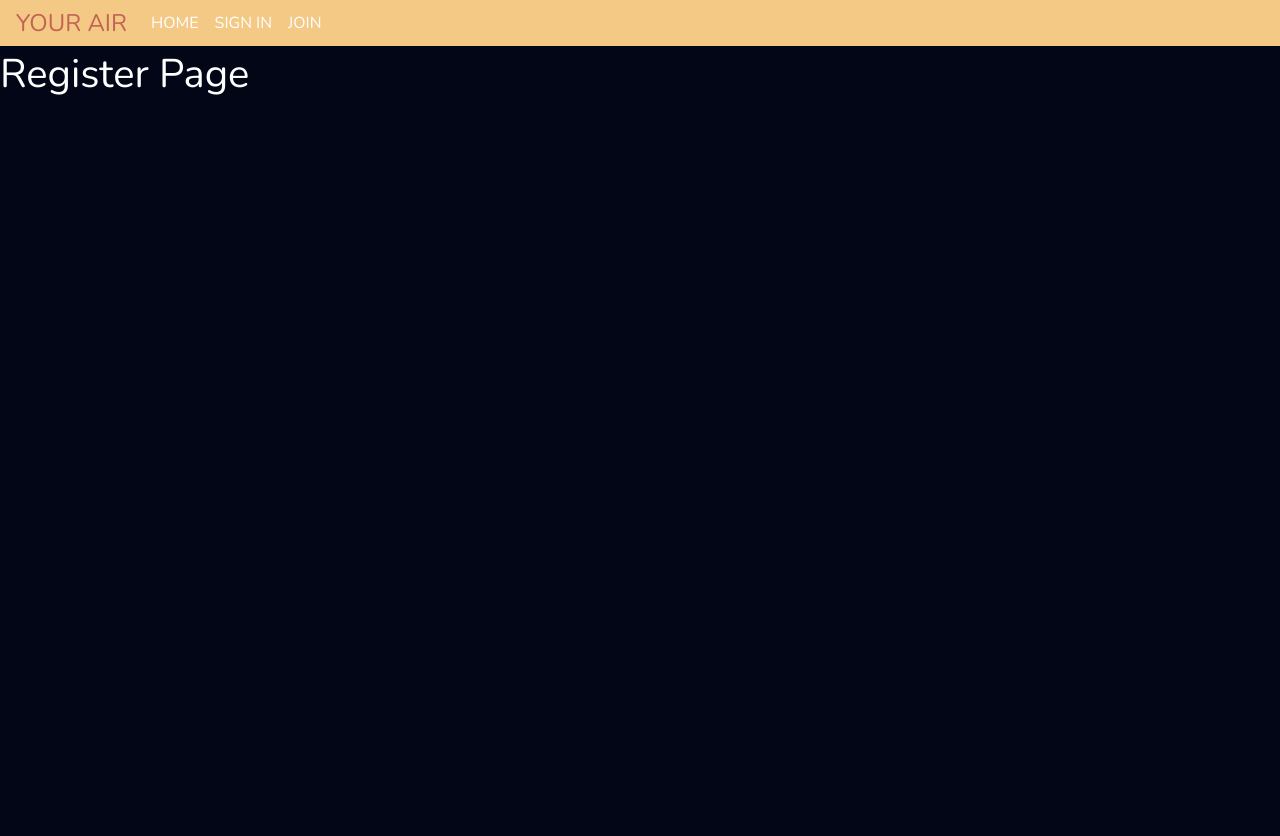
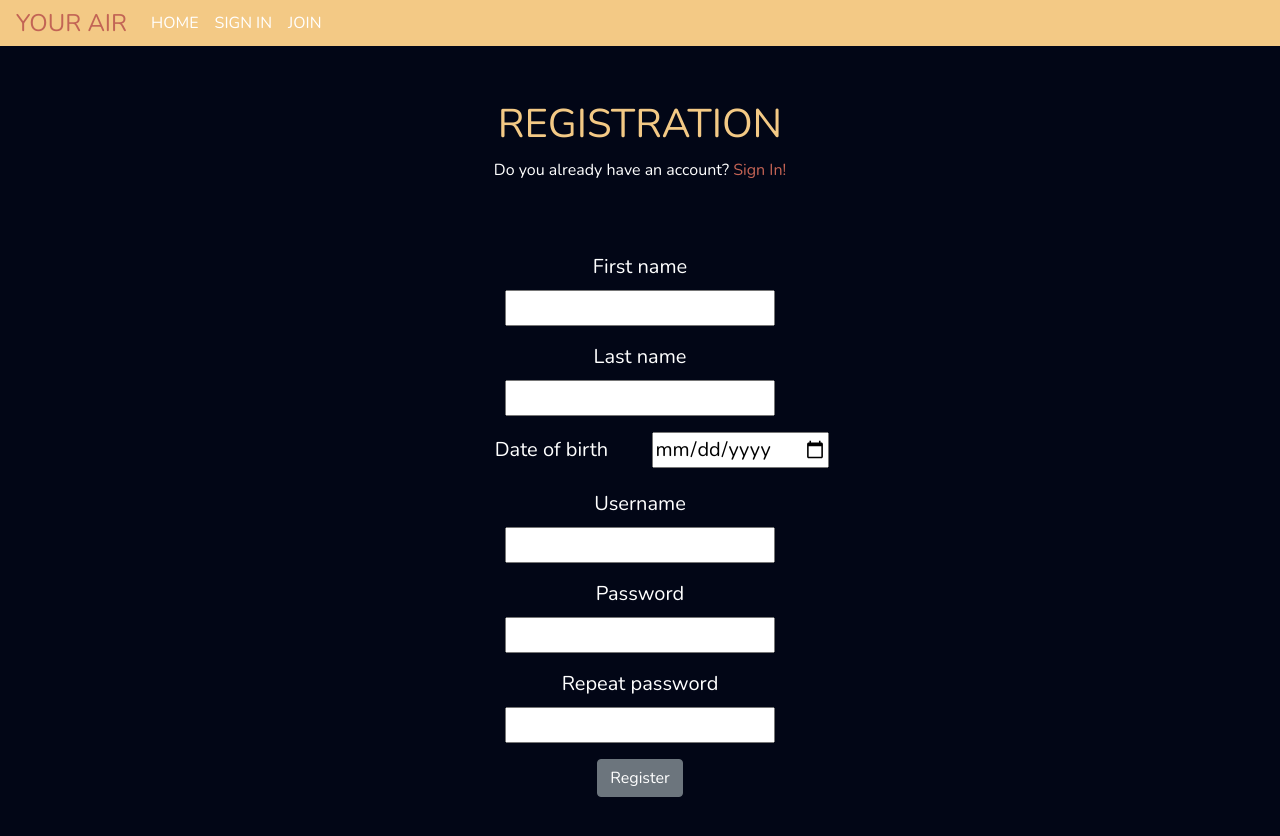
Before and after one commit to EwaCzar123/pp-web, an Angular app: page /join in a window 1280 px wide. Shown: the top 836 px of the page. Before the commit the page ends 800 px from the top, so only its background shows below. Built offline with nearby package versions, Linux system fonts and the light colour scheme.

Commit message:
Tworzenie formularzy: rejestracja+logowanie

```diff
--- a/src/app/login/sign-in.component.css
+++ b/src/app/login/sign-in.component.css
@@ -1,11 +1,14 @@
-div{
-    color:white;
-    font-size: 20px;
+div {
+  color: white;
+  font-size: 20px;
 }
-p{
-    color: red;
+p {
+  color: red;
 }
-.row{
-    text-align: center;
-    margin:70px 400px;
+.row {
+  text-align: center;
+  margin: 70px 400px;
 }
+.row label {
+  width: 300px;
+}
--- a/src/app/login/sign-in.component.html
+++ b/src/app/login/sign-in.component.html
@@ -1,3 +1,4 @@
+<!--
 <h1 style="text-align: center; color: #F3C985; margin:100px auto 10px auto ;">Logowanie</h1>
 <p style="color: white; text-align:center;">Nie masz jeszcze konta? <a style="color:#C56455" href="/join">Zarejestruj Się!</a></p>
 <div class="row">
@@ -32,3 +33,33 @@
     </div>
 
 </div>
+-->
+<h1 style="text-align: center; color: #f3c985; margin: 100px auto 10px auto;">
+  LOGIN
+</h1>
+<p style="color: white; text-align: center;">
+  Don't you have an account?
+  <a style="color: #c56455;" href="/join"> Join us!</a>
+</p>
+
+<div class="row">
+  <div class="col-xs-12 col-md-12 col-md-offset-12">
+    <form [formGroup]="loginForm" (ngSubmit)="onSubmit()">
+      <div class="form-group" style="text-align: center;">
+        <label for="username">Enter username</label>
+        <input type="text" formControlName="login" id="username" />
+      </div>
+      <div class="form-group">
+        <label for="password">Password</label>
+        <input type="password" formControlName="haslo" id="password" />
+      </div>
+      <button
+        type="submit"
+        class="btn btn-secondary"
+        [disabled]="!loginForm.valid"
+      >
+        Sign in
+      </button>
+    </form>
+  </div>
+</div>
--- a/src/app/login/sign-in.component.ts
+++ b/src/app/login/sign-in.component.ts
@@ -1,12 +1,26 @@
-import { Component, OnInit } from '@angular/core';
-import { NgForm } from '@angular/forms';
-import { SignInService } from './sign-in.service';
+import { Component, OnInit } from "@angular/core";
+import { NgForm } from "@angular/forms";
+import { SignInService } from "./sign-in.service";
+import { FormGroup, FormControl } from "@angular/forms";
 
 @Component({
-  selector: 'app-sign-in',
-  templateUrl: './sign-in.component.html',
-  styleUrls: ['./sign-in.component.css'],
+  selector: "app-sign-in",
+  templateUrl: "./sign-in.component.html",
+  styleUrls: ["./sign-in.component.css"],
 })
+export class SignInComponent implements OnInit {
+  isLoading = false;
+
+  loginForm = new FormGroup({
+    login: new FormControl(""),
+    password: new FormControl(""),
+  });
+  ngOnInit(): void {}
+  onSubmit() {
+    console.warn(this.loginForm.value);
+  }
+}
+/*
 export class SignInComponent implements OnInit {
   isLoginMode = true;
   isLoading = false;
@@ -56,3 +70,4 @@ export class SignInComponent implements OnInit {
 
   ngOnInit(): void {}
 }
+*/
--- a/src/app/register/join.component.css
+++ b/src/app/register/join.component.css
@@ -1,3 +1,15 @@
-h1{
-    color:white;
+h1 {
+  color: white;
 }
+div {
+  color: white;
+  font-size: 20px;
+}
+
+.row {
+  text-align: center;
+  margin: 70px 400px;
+}
+.row label {
+  width: 200px;
+}
--- a/src/app/register/join.component.html
+++ b/src/app/register/join.component.html
@@ -1 +1,47 @@
-<h1>Register Page</h1>
+<h1 style="text-align: center; color: #f3c985; margin: 100px auto 10px auto;">
+  REGISTRATION
+</h1>
+
+<p style="color: white; text-align: center;">
+  Do you already have an account?
+  <a style="color: #c56455;" href="/sign-in"> Sign In!</a>
+</p>
+
+<div class="row">
+  <div class="col-xs-12 col-md-12 col-md-offset-12">
+    <form [formGroup]="profileForm" (ngSubmit)="onSubmit()">
+      <div class="form-group" style="text-align: center;">
+        <label for="firstName">First name</label>
+        <input type="text" formControlName="firstName" id="firstName" />
+      </div>
+
+      <div class="form-group">
+        <label for="lastName">Last name</label>
+        <input type="text" formControlName="lastName" id="lastName" />
+      </div>
+      <div class="form-group">
+        <label for="birthDate">Date of birth </label>
+        <input type="date" formControlName="birthDate" id="birthDate" />
+      </div>
+      <div class="form-group">
+        <label for="username">Username </label>
+        <input type="text" formControlName="username" id="username" />
+      </div>
+      <div class="form-group">
+        <label for="password">Password</label>
+        <input type="password" formControlName="password" id="password" />
+      </div>
+      <div class="form-group">
+        <label for="password2">Repeat password</label>
+        <input type="password" formControlName="password" id="password2" />
+      </div>
+      <button
+        type="submit"
+        class="btn btn-secondary"
+        [disabled]="!profileForm.valid"
+      >
+        Register
+      </button>
+    </form>
+  </div>
+</div>
--- a/src/app/register/join.component.ts
+++ b/src/app/register/join.component.ts
@@ -1,15 +1,24 @@
-import { Component, OnInit } from '@angular/core';
+import { Component, OnInit } from "@angular/core";
+import { FormGroup, FormControl } from "@angular/forms";
 
 @Component({
-  selector: 'app-join',
-  templateUrl: './join.component.html',
-  styleUrls: ['./join.component.css']
+  selector: "app-join",
+  templateUrl: "./join.component.html",
+  styleUrls: ["./join.component.css"],
 })
 export class JoinComponent implements OnInit {
+  constructor() {}
 
-  constructor() { }
-
-  ngOnInit(): void {
+  ngOnInit(): void {}
+  onSubmit() {
+    console.warn(this.profileForm.value);
   }
 
+  profileForm = new FormGroup({
+    firstName: new FormControl(""),
+    lastName: new FormControl(""),
+    birthDate: new FormControl(""),
+    password: new FormControl(""),
+    username: new FormControl(""),
+  });
 }
```
Also changed, not shown: src/app/app.component.html (+6 -1 lines), src/app/app.module.ts (+18 -16 lines).
